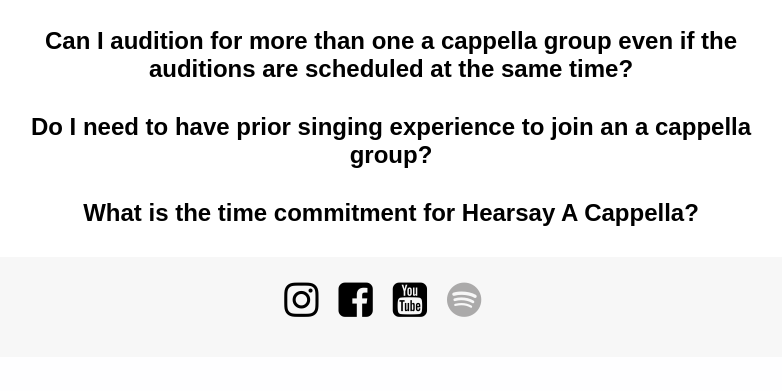
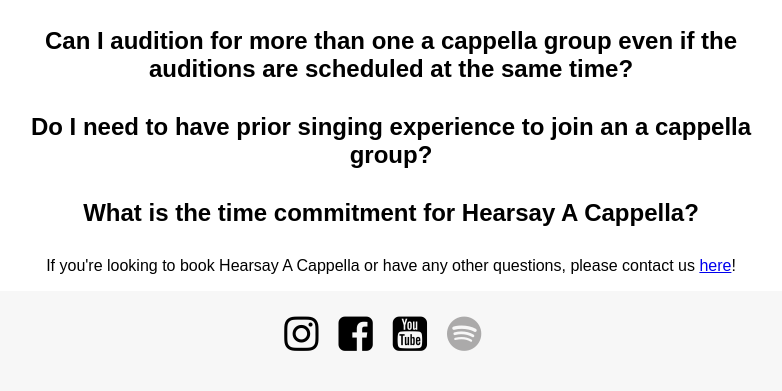
Before and after one commit to vml39/Hearsay-Website-Design, a PHP site: page /faqs.php in a window 1280 px wide. Shown: the part 596-987 px from the top of the page, without its empty margins (249-1031 px from the left). Before the commit the page ends 913 px from the top, so only its background shows below. Run offline with PHP 8.4, Linux system fonts and the light colour scheme; some web fonts are replaced.

Commit message:
more minor stuff

```diff
--- a/alumni.php
+++ b/alumni.php
@@ -49,10 +49,10 @@
   <h1>Alumni</h1>
   <p>If you are an alumna of Hearsay, we would love to hear from you! Please
     email hearsayacappella@gmail.com and let us know what you are up to.
-    We will also add you to our alumnae listserve to keep you up to date with
+    We will also add you to our alumnae listserv to keep you up to date with
     all things Hearsay.</p>
 
-    <p>Sign up for our listserve!</p>
+    <p>Sign up for our listserv!</p>
     <form id="alum_contact" novalidate>
       <span>Email: </span><input id="alum_email" name="email" type="email" required>
       <button type="submit" class="submit">Submit</button>
--- a/faqs.php
+++ b/faqs.php
@@ -15,27 +15,28 @@
 include "includes/navigation.php";
 ?>
 
-<h1 id="title">FAQs</h1>
-
 <body id="faqs">
+  <h1 id="title">FAQs</h1>
 
   <div id="main">
 
-    <h2 id="q1">What song should I choose for my solo and how do I know it’s a good choice?</h1>
+    <h2 id="q1">What song should I choose for my solo and how do I know it’s a good choice?</h2>
 
-    <p id="a1">Pick a song that highlights your abilities and your range. It’s great to sing a song beautifully, but your aim is to impress us. That being said, we would like to hear the different ways in which you are able to use your voice.  If you can belt a high note and you like how it sounds, we would love to hear that. But we want to hear other aspects of your voice as well, so it wouldn’t be wise to pick a song that you would belt every note. It would be helpful to choose a song we would be familiar with- it’s way more memorable for us when you sing a song that we know. Most importantly, BE CONFIDENT! If you believe that you sound amazing singing your solo, we’ll be able to see that and the audition process will become a lot more fun.</p>
+    <p class="answer" id="a1">Pick a song that highlights your abilities and your range. It’s great to sing a song beautifully, but your aim is to impress us. That being said, we would like to hear the different ways in which you are able to use your voice.  If you can belt a high note and you like how it sounds, we would love to hear that. But we want to hear other aspects of your voice as well, so it wouldn’t be wise to pick a song that you would belt every note. It would be helpful to choose a song we would be familiar with- it’s way more memorable for us when you sing a song that we know. Most importantly, BE CONFIDENT! If you believe that you sound amazing singing your solo, we’ll be able to see that and the audition process will become a lot more fun.</p>
 
-    <h2 id="q2">Can I audition for more than one a cappella group even if the auditions are scheduled at the same time?</h1>
+    <h2 id="q2">Can I audition for more than one a cappella group even if the auditions are scheduled at the same time?</h2>
 
-    <p id="a2">Of course! You can audition for as many groups as you would like. If there are any major conflicts, be sure to tell Hearsay and the other groups so that you’ll be able to make it to all the auditions. We want each group to have a fair chance at seeing your talent.</p>
+    <p class="answer" id="a2">Of course! You can audition for as many groups as you would like. If there are any major conflicts, be sure to tell Hearsay and the other groups so that you’ll be able to make it to all the auditions. We want each group to have a fair chance at seeing your talent.</p>
 
-    <h2 id="q3">Do I need to have prior singing experience to join an a cappella group?</h1>
+    <h2 id="q3">Do I need to have prior singing experience to join an a cappella group?</h2>
 
-    <p id="a3">Absolutely not! We have members with all types of backgrounds- from the most private shower singers to ones who have performed in front of large audiences. As long as you have fun singing in a group, it shouldn’t matter.</p>
+    <p class="answer" id="a3">Absolutely not! We have members with all types of backgrounds- from the most private shower singers to ones who have performed in front of large audiences. As long as you have fun singing in a group, it shouldn’t matter.</p>
 
-    <h2 id="q4">What is the time commitment for Hearsay A Cappella?</h1>
+    <h2 id="q4">What is the time commitment for Hearsay A Cappella?</h2>
 
-    <p id="a4">Typically, we have 2-hour long rehearsals three times a week. YAY more time for bonding and Hearsay love! Each semester, the dates and times are based on the member’s schedules and altered if there are any conflicts. Depending on the types of performances we have lined up, we may also add extra rehearsals here and there.</p>
+    <p class="answer" id="a4">Typically, we have 2-hour long rehearsals three times a week. YAY more time for bonding and Hearsay love! Each semester, the dates and times are based on the member’s schedules and altered if there are any conflicts. Depending on the types of performances we have lined up, we may also add extra rehearsals here and there.</p>
+
+    <p>If you're looking to book Hearsay A Cappella or have any other questions, please contact us <a href="contact.php">here</a>!</p>
 
   </div>
 </body>
--- a/styles/all.css
+++ b/styles/all.css
@@ -181,7 +181,7 @@
   color: #662d91;
 }
 
-#faqs p {
+.answer {
   display: none;
 }
 
```
